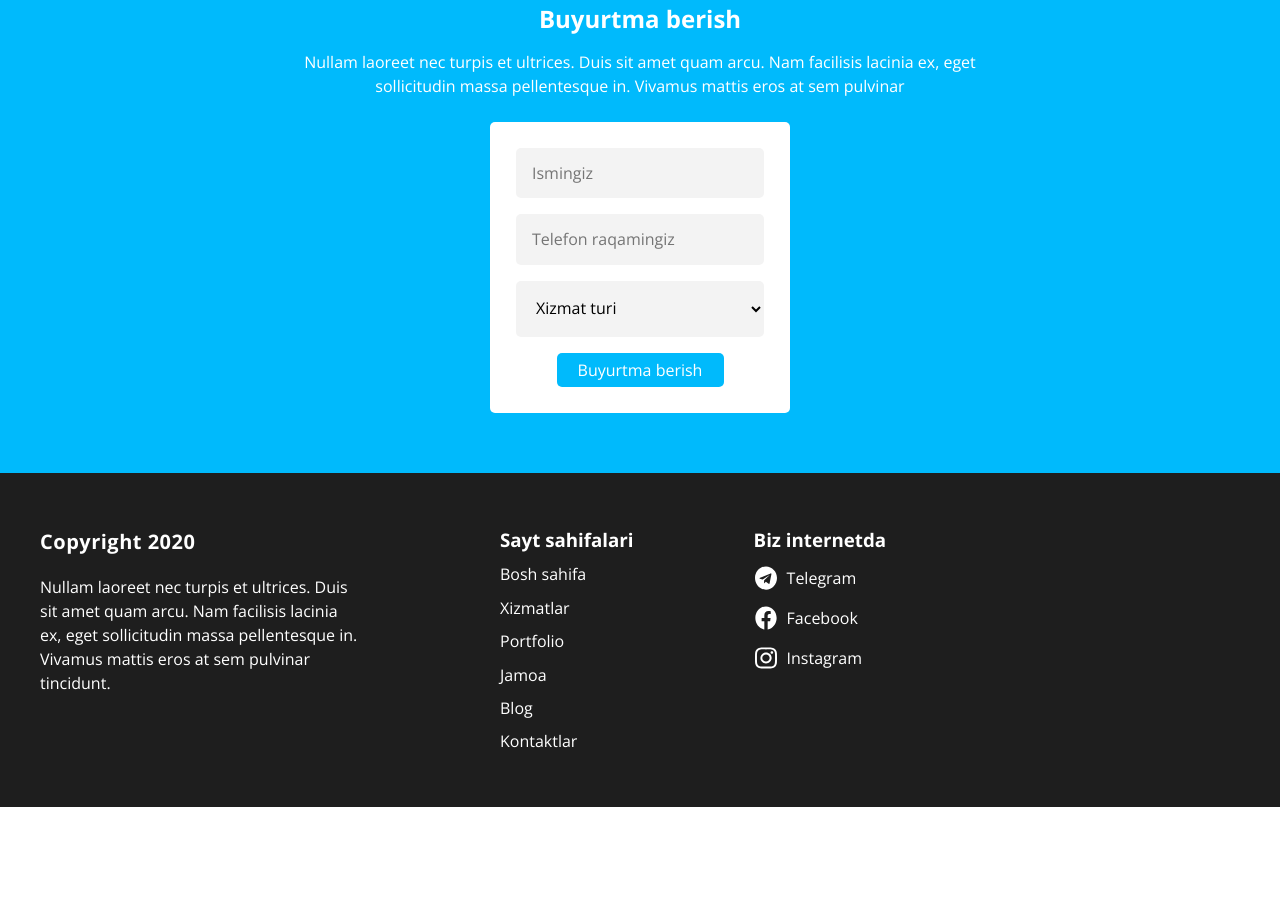
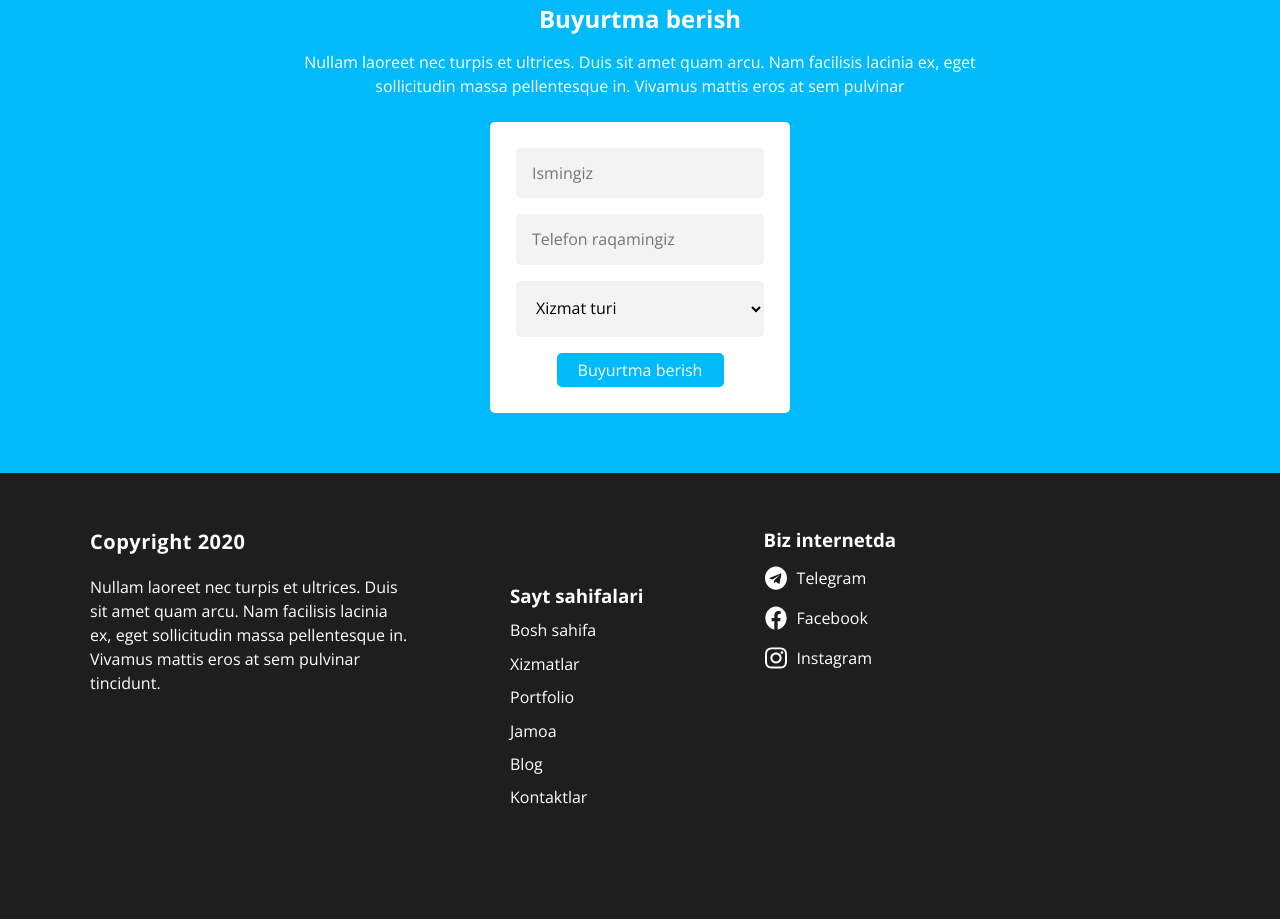
Before and after one commit to jasur727/Katta-imtihon, a plain HTML site: page index.html in a window 1280 px wide. Shown: the part 3107-4026 px from the top of the page. Before the commit the page ends 3914 px from the top, so only its background shows below. Drawn offline with nearby package versions, Linux system fonts and the light colour scheme.

Commit message:
add footer main header change

```diff
--- a/css/styles.css
+++ b/css/styles.css
@@ -655,6 +655,10 @@ body {
 
 }
 
+.sayt{
+  padding: 56px 0;
+}
+
 .sayt-item {
   list-style: none;
   margin-top: 15px;
@@ -680,6 +684,10 @@ body {
 .sayt-link:active{
   color: #00BAFC;
   opacity: 0.5;
+}
+
+.contact{
+  padding-bottom: 56px;
 }
 
 .biz-internet{
--- a/index.html
+++ b/index.html
@@ -221,7 +221,8 @@
 
   <!-- FOOTER -->
   <footer class="footer">
-    <div class="footer-item container">
+    <div class="container">
+      <div class="footer-item">
         <div class="copyright">
           <p class="copyright-heading">Copyright 2020</p>
           <p class="nullem-item">Nullam laoreet nec turpis et ultrices. Duis sit amet quam arcu. Nam facilisis lacinia ex,
@@ -250,6 +251,7 @@
           </ul>
         </div>
       </div>
+    </div>
   </footer>
 </body>
 
```
Lines whose indentation alone changed are shown as unchanged.
